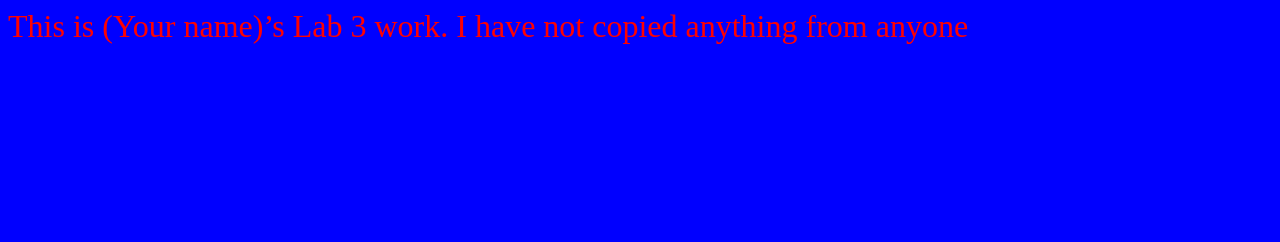
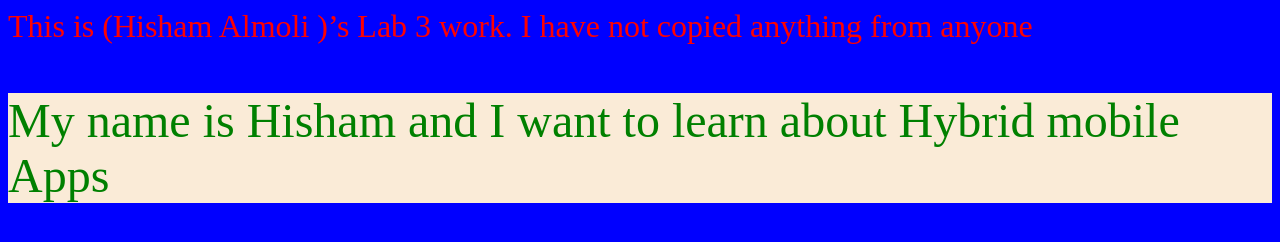
Before and after one commit to almo0070/lab3, a plain HTML site: page index.html in a window 1280 px wide. Drawn offline with Linux system fonts and the light colour scheme.

Commit message:
Finished step 5

```diff
--- a/index.html
+++ b/index.html
@@ -4,6 +4,8 @@
 <link rel="stylesheet" href="styles.css">
 <TITLE> My Lab 3 </TITLE></HEAD>
 <BODY>
-    This is (Your name)’s Lab 3 work. I have not copied anything from anyone
+    This is (Hisham Almoli )’s Lab 3 work. I have not copied anything from anyone
+
+    <p>My name is Hisham and I want to learn about Hybrid mobile Apps</p>
 </BODY>
 </HTML>
```
